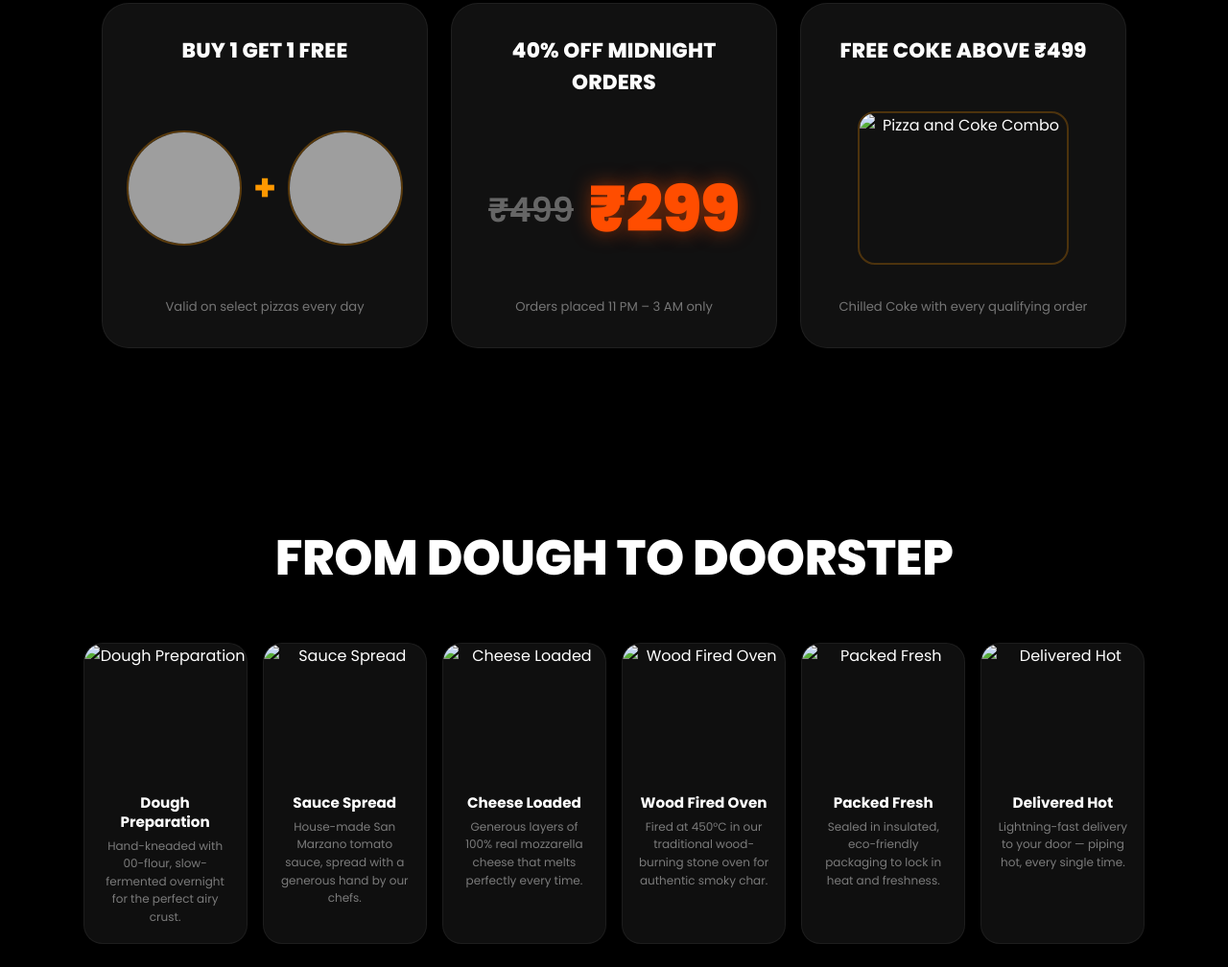
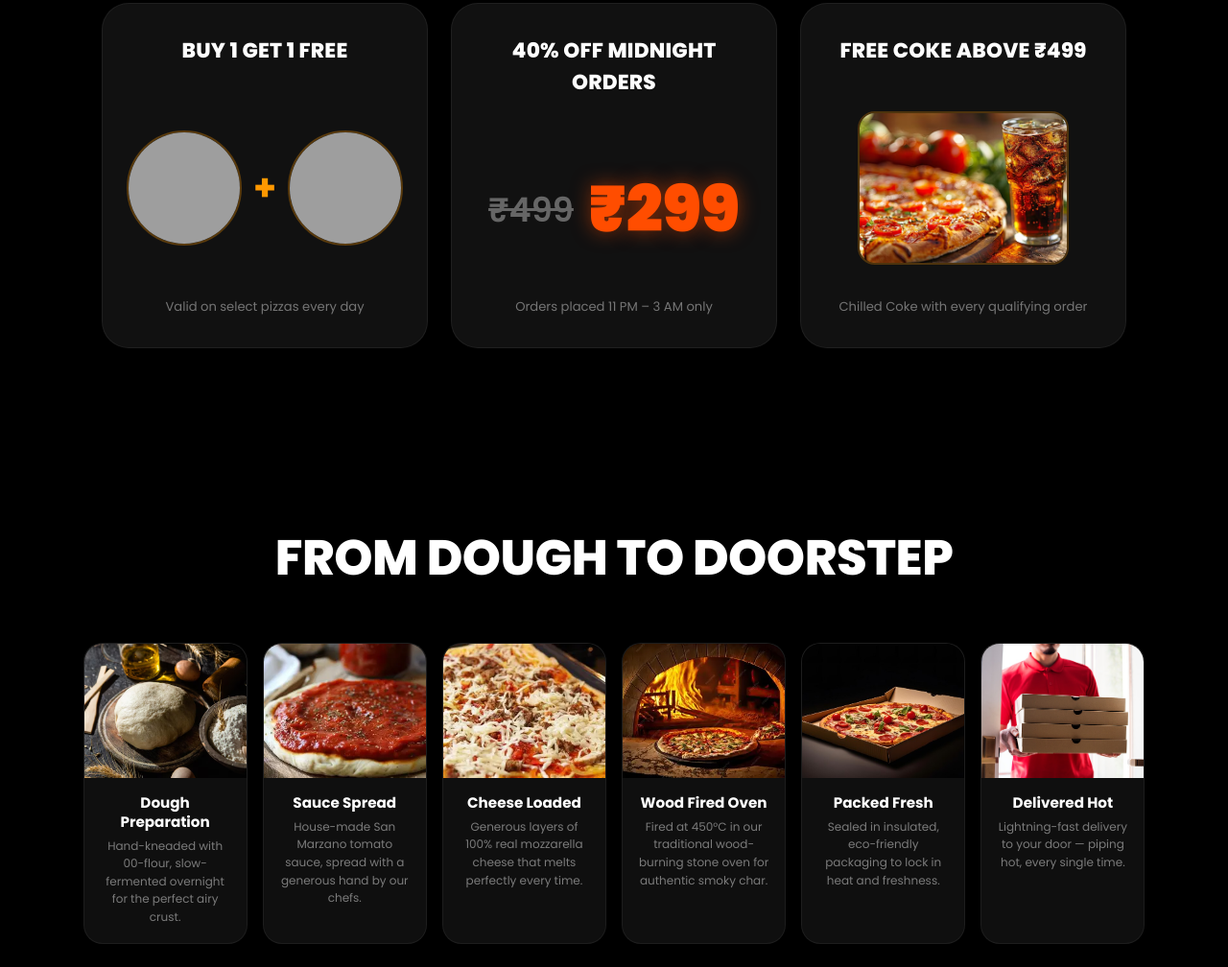
Before and after one commit to Nehabiswal-07/CODSOFT, a plain HTML site: page FireCrust-Landing-Page/index.html in a window 1280 px wide. Shown: the part 1014-2022 px from the top of the page at 96% size. Drawn offline with Linux system fonts and the light colour scheme; grey boxes are pictures that could not be loaded.

Commit message:
Fix image paths for root folder structure

```diff
--- a/FireCrust-Landing-Page/index.html
+++ b/FireCrust-Landing-Page/index.html
@@ -169,7 +169,7 @@
 
         <div class="combo">
 
-          <img class="combo-img" src="./images/cokecombo.jpg" alt="Pizza and Coke Combo">
+          <img class="combo-img" src="cokecombo.jpg" alt="Pizza and Coke Combo">
 
         </div>
 
@@ -194,7 +194,7 @@
       <div class="process-card" id="step-dough">
 
         <div class="process-img-wrap">
-          <img src="./images/dough.jpg" alt="Dough Preparation">
+          <img src="dough.jpg" alt="Dough Preparation">
         </div>
 
         <div class="process-info">
@@ -209,7 +209,7 @@
       <div class="process-card" id="step-sauce">
 
         <div class="process-img-wrap">
-          <img src="./images/sauce.jpg" alt="Sauce Spread">
+          <img src="sauce.jpg" alt="Sauce Spread">
         </div>
 
         <div class="process-info">
@@ -224,7 +224,7 @@
       <div class="process-card" id="step-cheese">
 
         <div class="process-img-wrap">
-          <img src="./images/cheese.jpg" alt="Cheese Loaded">
+          <img src="cheese.jpg" alt="Cheese Loaded">
         </div>
 
         <div class="process-info">
@@ -239,7 +239,7 @@
       <div class="process-card" id="step-oven">
 
         <div class="process-img-wrap">
-          <img src="./images/oven.jpg" alt="Wood Fired Oven">
+          <img src="oven.jpg" alt="Wood Fired Oven">
         </div>
 
         <div class="process-info">
@@ -254,7 +254,7 @@
       <div class="process-card" id="step-pack">
 
         <div class="process-img-wrap">
-          <img src="./images/packed.jpg" alt="Packed Fresh">
+          <img src="packed.jpg" alt="Packed Fresh">
         </div>
 
         <div class="process-info">
@@ -269,7 +269,7 @@
       <div class="process-card" id="step-deliver">
 
         <div class="process-img-wrap">
-          <img src="./images/delivery.jpg" alt="Delivered Hot">
+          <img src="delivery.jpg" alt="Delivered Hot">
         </div>
 
         <div class="process-info">
```
